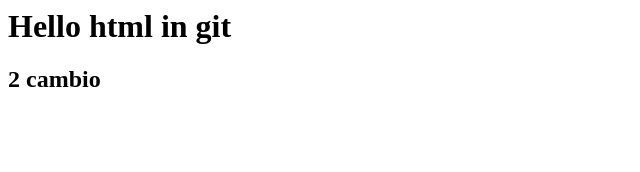
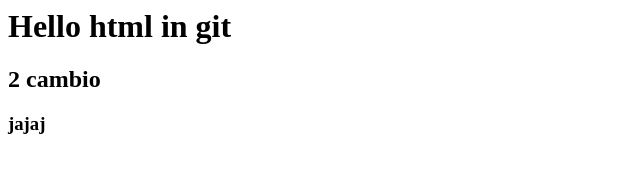
Before and after one commit to kevinvisualbasic/Tallerdiurnoconswag1, a plain HTML site: page index.html in a window 1280 px wide. Shown: the full height of the page, 0-640 px from the left. Drawn offline with Linux system fonts and the light colour scheme.

Commit message:
Prueba 11
HAciendo prueba

```diff
--- a/index.html
+++ b/index.html
@@ -1,2 +1,3 @@
 <h1>Hello html in git</h1>
 <h2>2 cambio </h2>
+<h3>jajaj</h3>
```
